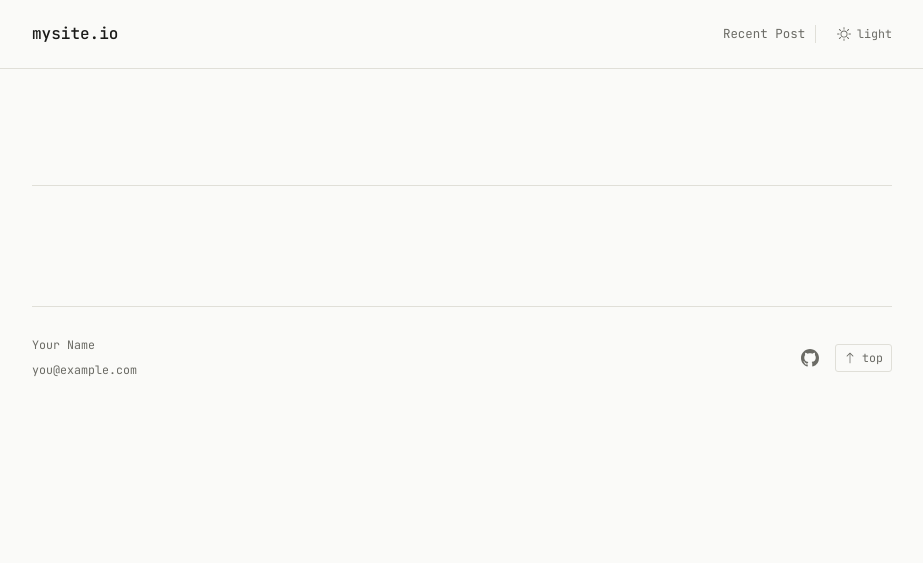
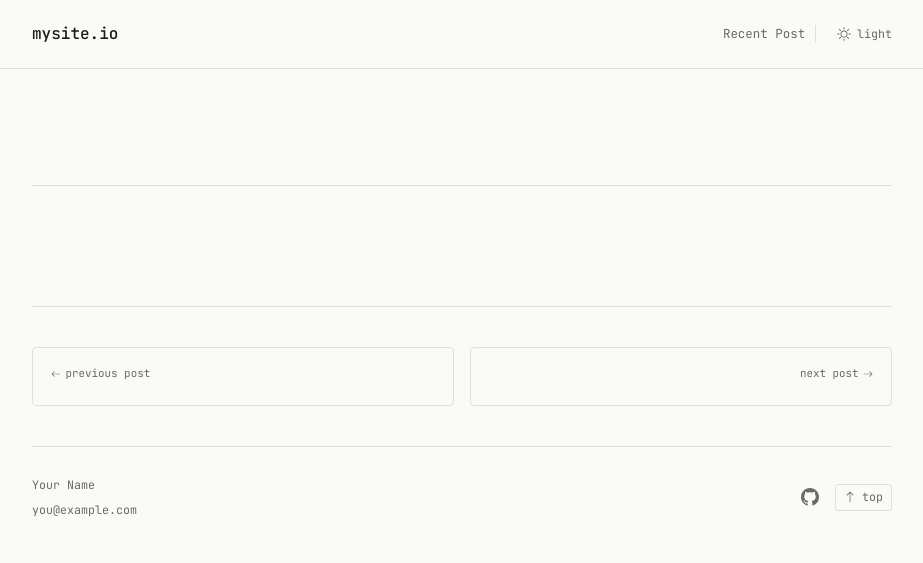
Before and after one commit to steven-na/http-server, a plain HTML site: page templates/post.html in a window 1280 px wide. Shown: the whole page, without its empty margins (178-1101 px from the left). Drawn offline with nearby package versions, Linux system fonts and the light colour scheme.

Commit message:
Recent redirects to bottommost post in posts.txt, working on next/prev buttons

```diff
--- a/templates/post.html
+++ b/templates/post.html
@@ -351,6 +351,59 @@
       height: 12px;
       fill: currentColor;
     }
+
+    /* ── Post navigation ── */
+    .post-nav {
+      max-width: 860px;
+      margin: 0 auto;
+      padding: 2.5rem 0;
+      border-top: 1px solid var(--border);
+      display: grid;
+      grid-template-columns: 1fr 1fr;
+      gap: 1rem;
+    }
+
+    .post-nav-link {
+      display: flex;
+      flex-direction: column;
+      gap: 0.35rem;
+      text-decoration: none;
+      padding: 1rem 1.1rem;
+      border: 1px solid var(--border);
+      border-radius: 4px;
+      transition: border-color 0.15s, background 0.15s;
+    }
+
+    .post-nav-link:hover {
+      border-color: var(--fg);
+      background: var(--code-bg);
+    }
+
+    .post-nav-link.prev { align-items: flex-start; }
+    .post-nav-link.next { align-items: flex-end; grid-column: 2; }
+
+    .post-nav-label {
+      font-family: 'JetBrains Mono', monospace;
+      font-size: 0.68rem;
+      color: var(--muted);
+      display: flex;
+      align-items: center;
+      gap: 0.3rem;
+    }
+
+    .post-nav-label svg {
+      width: 10px;
+      height: 10px;
+      fill: currentColor;
+      flex-shrink: 0;
+    }
+
+    .post-nav-title {
+      font-family: 'Lora', Georgia, serif;
+      font-size: 0.9rem;
+      color: var(--fg);
+      line-height: 1.35;
+    }
   </style>
 </head>
 <body>
@@ -387,6 +440,34 @@
     <!-- ARTICLE CONTENT -->
   </article>
 </main>
+
+<nav class="post-nav" aria-label="Post navigation">
+  <!-- PREVIOUS POST — replace href and title, or remove this block if no previous post -->
+  <!-- REMOVE PREV POST START -->
+  <a class="post-nav-link prev" href="/posts/PREVIOUS-POST-SLUG">
+    <span class="post-nav-label">
+      <svg viewBox="0 0 16 16" xmlns="http://www.w3.org/2000/svg">
+        <path fill-rule="evenodd" d="M15 8a.5.5 0 0 0-.5-.5H2.707l3.147-3.146a.5.5 0 1 0-.708-.708l-4 4a.5.5 0 0 0 0 .708l4 4a.5.5 0 0 0 .708-.708L2.707 8.5H14.5A.5.5 0 0 0 15 8z"/>
+      </svg>
+      previous post
+    </span>
+    <span class="post-nav-title"><!-- PREVIOUS POST TITLE --></span>
+  </a>
+  <!-- REMOVE PREV POST END -->
+
+  <!-- NEXT POST — replace href and title, or remove this block if no next post -->
+  <!-- REMOVE NEXT POST START -->
+  <a class="post-nav-link next" href="/posts/NEXT-POST-SLUG">
+    <span class="post-nav-label">
+      next post
+      <svg viewBox="0 0 16 16" xmlns="http://www.w3.org/2000/svg">
+        <path fill-rule="evenodd" d="M1 8a.5.5 0 0 1 .5-.5h11.793l-3.147-3.146a.5.5 0 0 1 .708-.708l4 4a.5.5 0 0 1 0 .708l-4 4a.5.5 0 0 1-.708-.708L13.293 8.5H1.5A.5.5 0 0 1 1 8z"/>
+      </svg>
+    </span>
+    <span class="post-nav-title"><!-- NEXT POST TITLE --></span>
+  </a>
+  <!-- REMOVE NEXT POST END -->
+</nav>
 
 <footer>
   <div class="footer-left">
```
Also changed, not shown: 2 other files.
